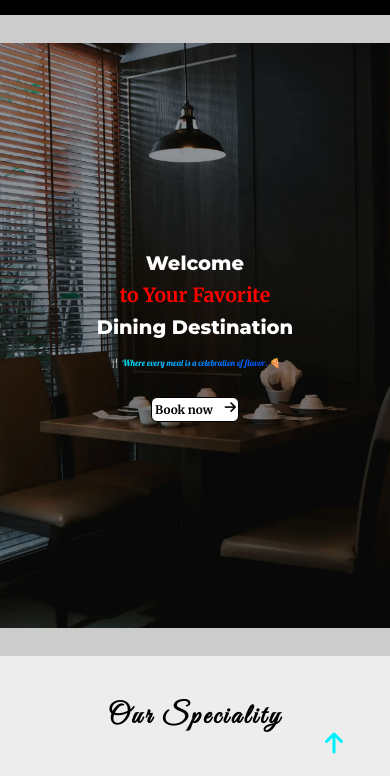
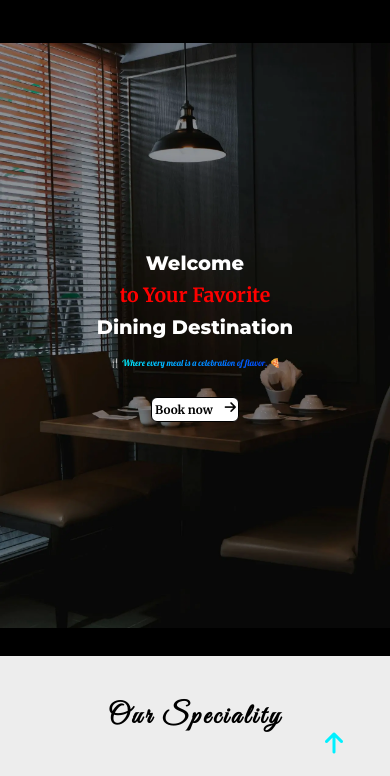
Before and after one commit to SubodhShah-Dev/Restaurant-Website-Landing-Page, a website built with Vite: page index.html in a window 390 px wide. Shown: the part 53-829 px from the top of the page. Built offline with nearby package versions, Linux system fonts and the light colour scheme.

Commit message:
add black bg color to the hero sectiion and set z index to -50

```diff
--- a/index.html
+++ b/index.html
@@ -281,7 +281,7 @@
       <!-- start Hero-Section -->
       <section
         id="hero-section"
-        class="hero-section relative flex h-fit w-full items-center justify-center py-7 lg:h-[calc(100vh-75px)]"
+        class="hero-section relative -z-50 flex h-fit w-full items-center justify-center bg-black py-7 lg:h-[calc(100vh-75px)]"
       >
         <div
           id="backdrop"
```
